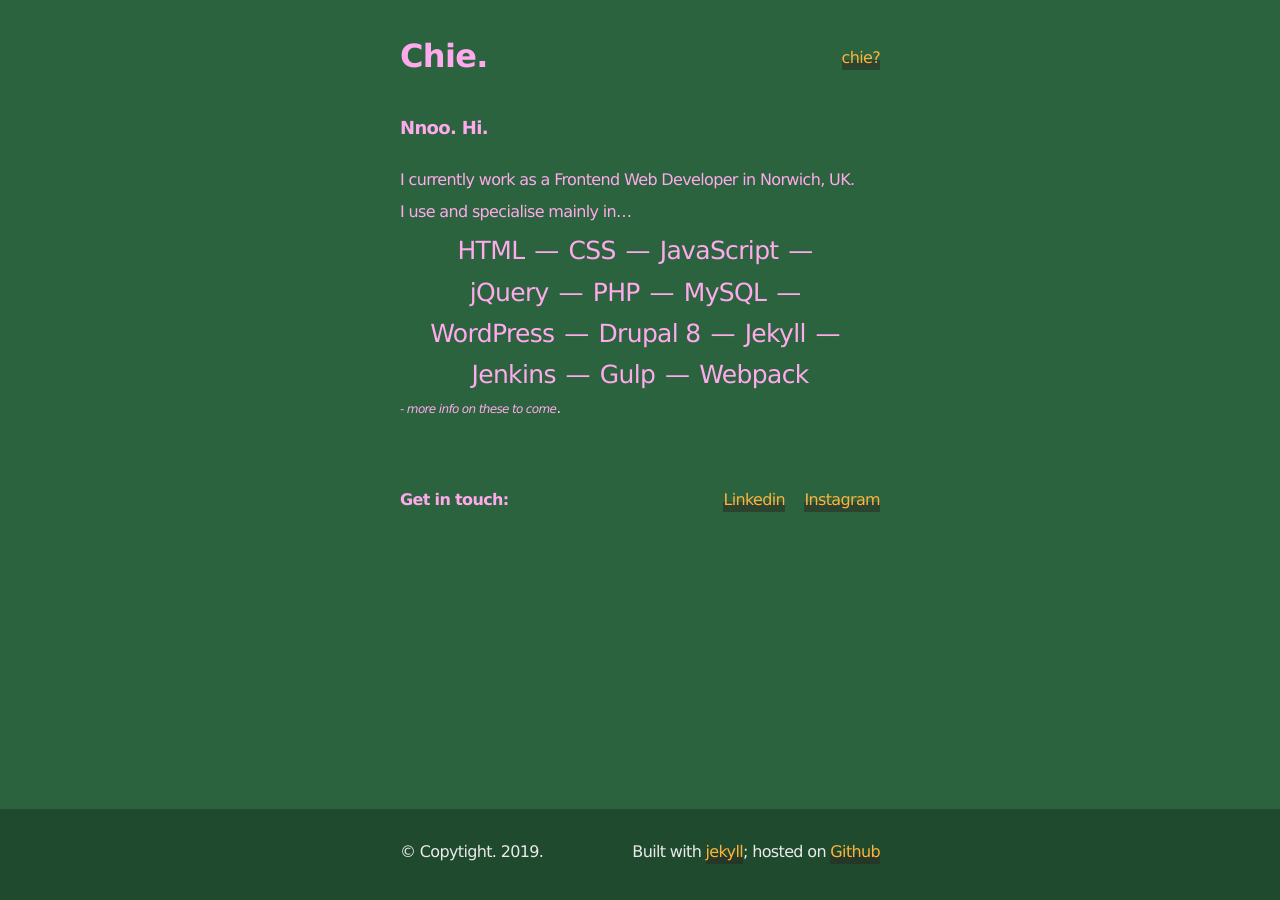
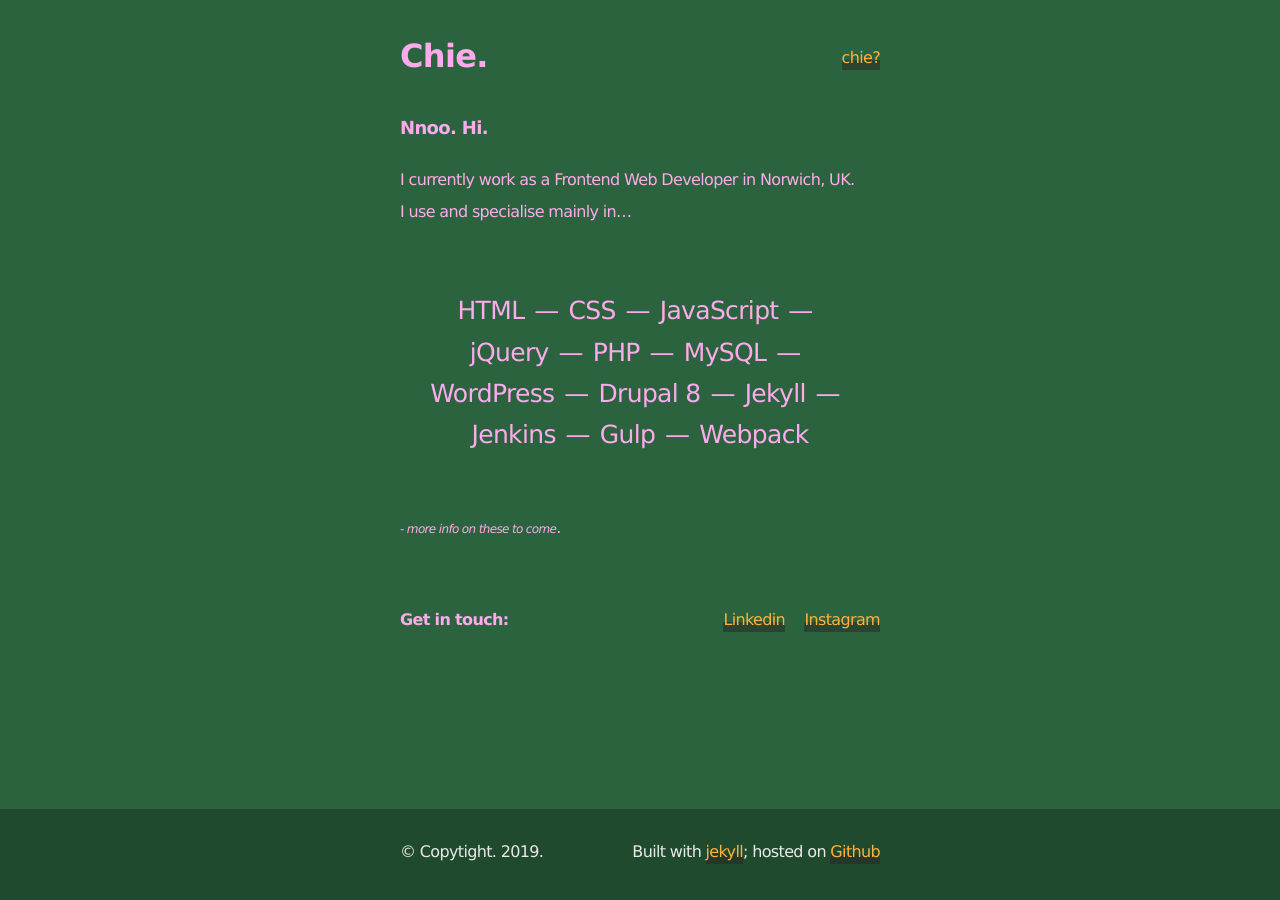
Before and after one commit to chiich/portfolio, a Jekyll site: the page built from index.md, in a window 1280 px wide. Built offline with Jekyll 4.4.1, drawn with Linux system fonts in a browser that asks for light colours; nearby versions of some CDN libraries; some web fonts are replaced.

Commit message:
padding fix for Skills section; footer mq moved

```diff
--- a/_sass/_w3.scss
+++ b/_sass/_w3.scss
@@ -109,10 +109,6 @@ footer {
     display: flex;
     justify-content: space-between;
     flex-direction: column;
-
-    @media only screen and (min-width: 480px) {
-      flex-direction: row;
-    }
   }
 }
 
@@ -138,7 +134,7 @@ footer {
     flex-wrap: wrap;
     justify-content: center;
     font-size: 2.5rem;
-
+    padding: 30px 0;
     li {
       &::after {
         content: '\2014';
@@ -161,7 +157,7 @@ footer {
   align-items: center;
 
   h2 {
-    flex-basis: 25%;
+    flex-basis: 40%;
     font-size: 1em;
     &::after {
       content: ':';
@@ -199,6 +195,10 @@ footer {
     padding-left: 0;
     padding-right: 0;
     max-width: 480px;
+
+    footer & {
+       flex-direction: row;
+    }
   }
 
   header nav {
@@ -207,13 +207,14 @@ footer {
 }
 @media only screen and (min-width: 640px) {
   .intro {
-    // font-size: 3rem;
+    .skills {
+      padding: 60px 0;
+    }
   }
 }
 @media only screen and (min-width: 992px) {
   .inner {
     width: 50%;
-
   }
 
   .contact {
```
